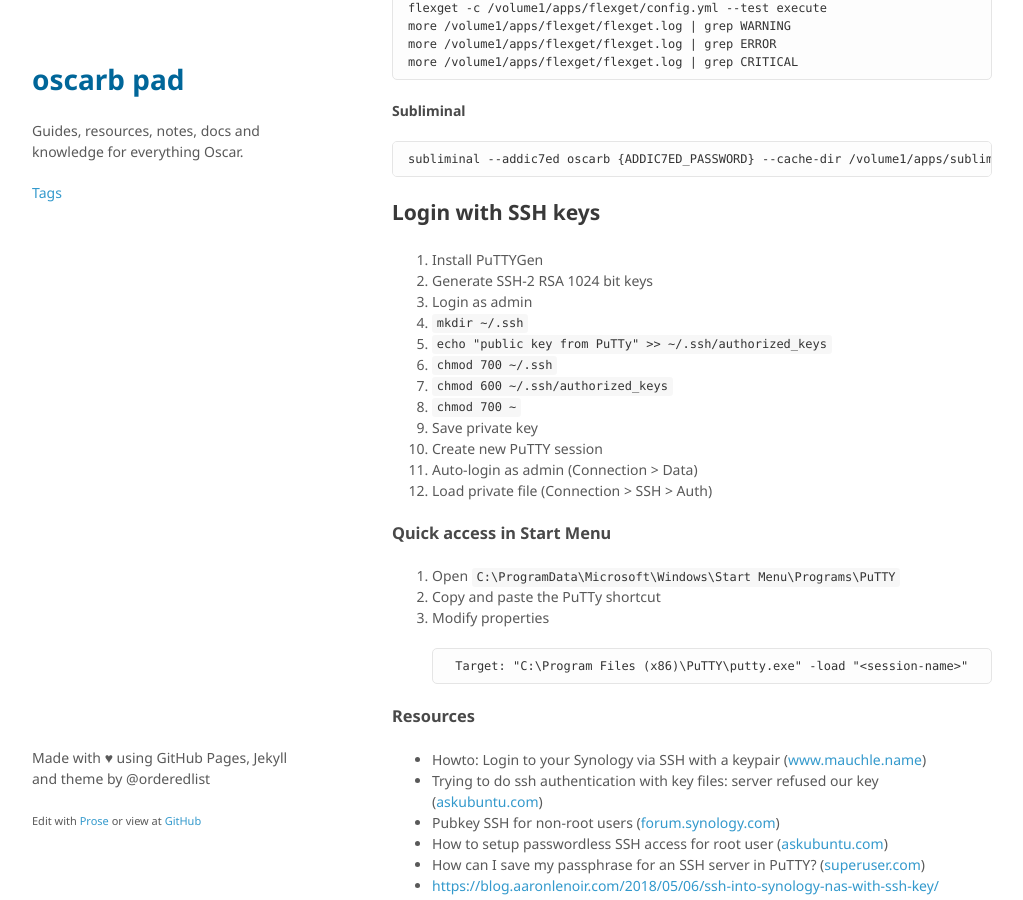
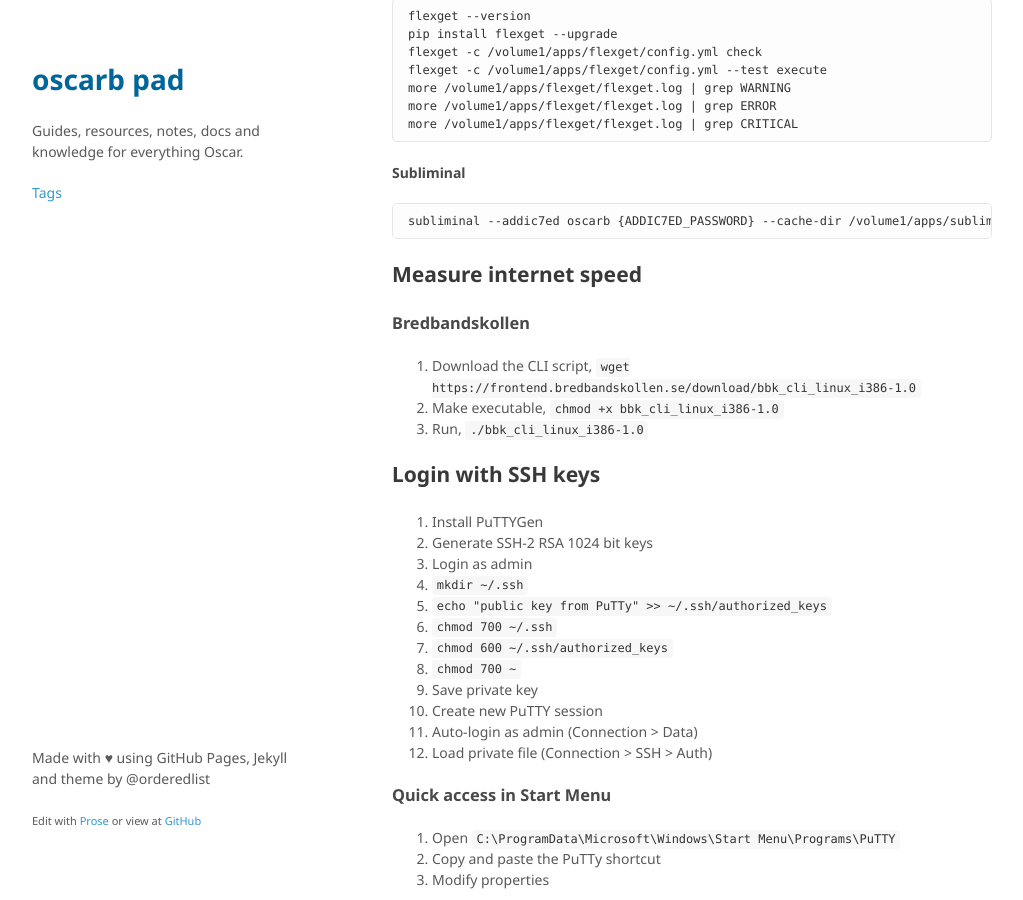
Before and after one commit to oscarb/pad, a Jekyll site: the page built from _docs/ds713.md, in a window 1280 px wide and 900 px high, scrolled down 4769 px. Shown: the whole window, without its empty margins (128-1151 px from the left). Built offline with Jekyll 4.4.1, drawn with Linux system fonts in a browser that asks for light colours; some web fonts are replaced; some of the changed text lies outside the part shown.

Commit message:
Update ds713.md

```diff
--- a/_docs/ds713.md
+++ b/_docs/ds713.md
@@ -188,6 +188,15 @@ See `/etc/rc.local`
 #### Subliminal
 
     subliminal --addic7ed oscarb {ADDIC7ED_PASSWORD} --cache-dir /volume1/apps/subliminal/ download --language en --provider addic7ed --provider podnapisi --provider opensubtitles --provider subscenter --provider thesubdb --provider tvsubtitles  --age 2d /volume1/downloads/tv/
+
+
+## Measure internet speed
+
+### Bredbandskollen
+
+1. Download the CLI script, `wget https://frontend.bredbandskollen.se/download/bbk_cli_linux_i386-1.0`
+2. Make executable, `chmod +x bbk_cli_linux_i386-1.0`
+3. Run, `./bbk_cli_linux_i386-1.0`
 
 
 ## Login with SSH keys
```
